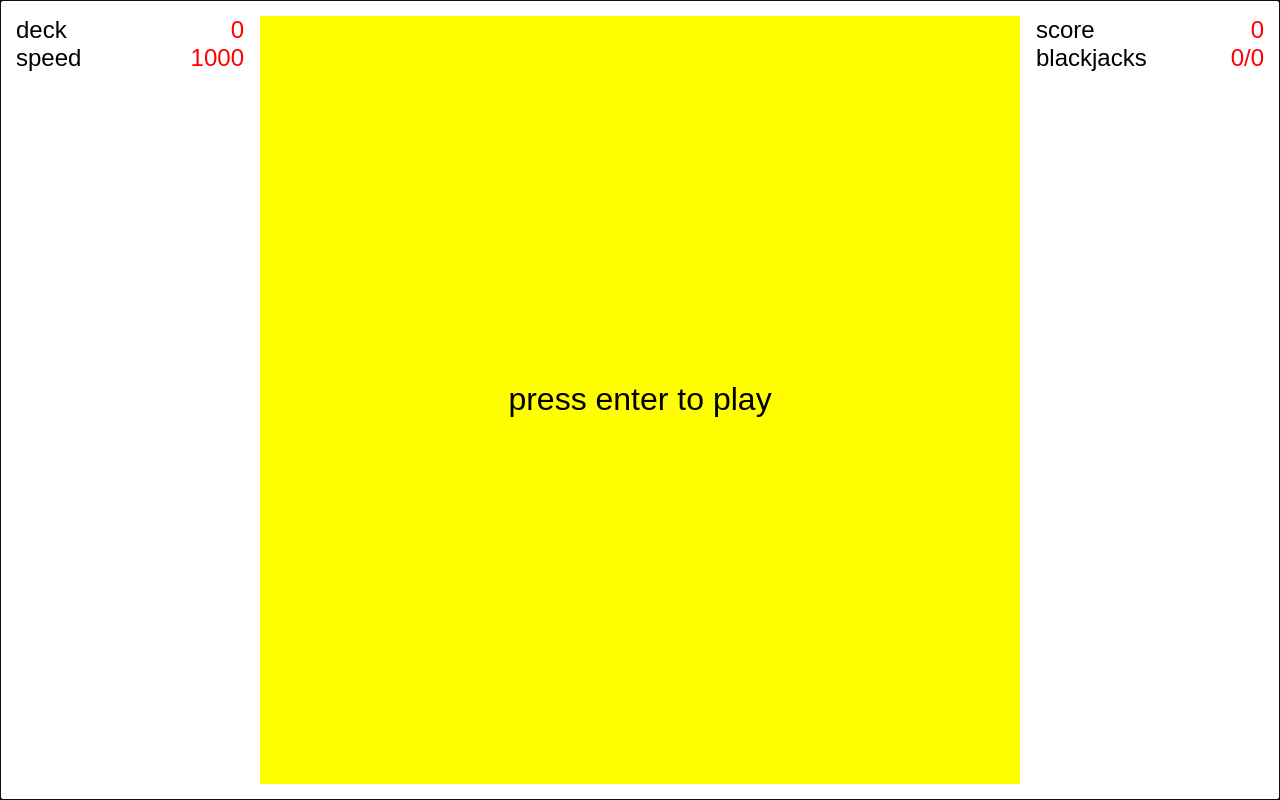
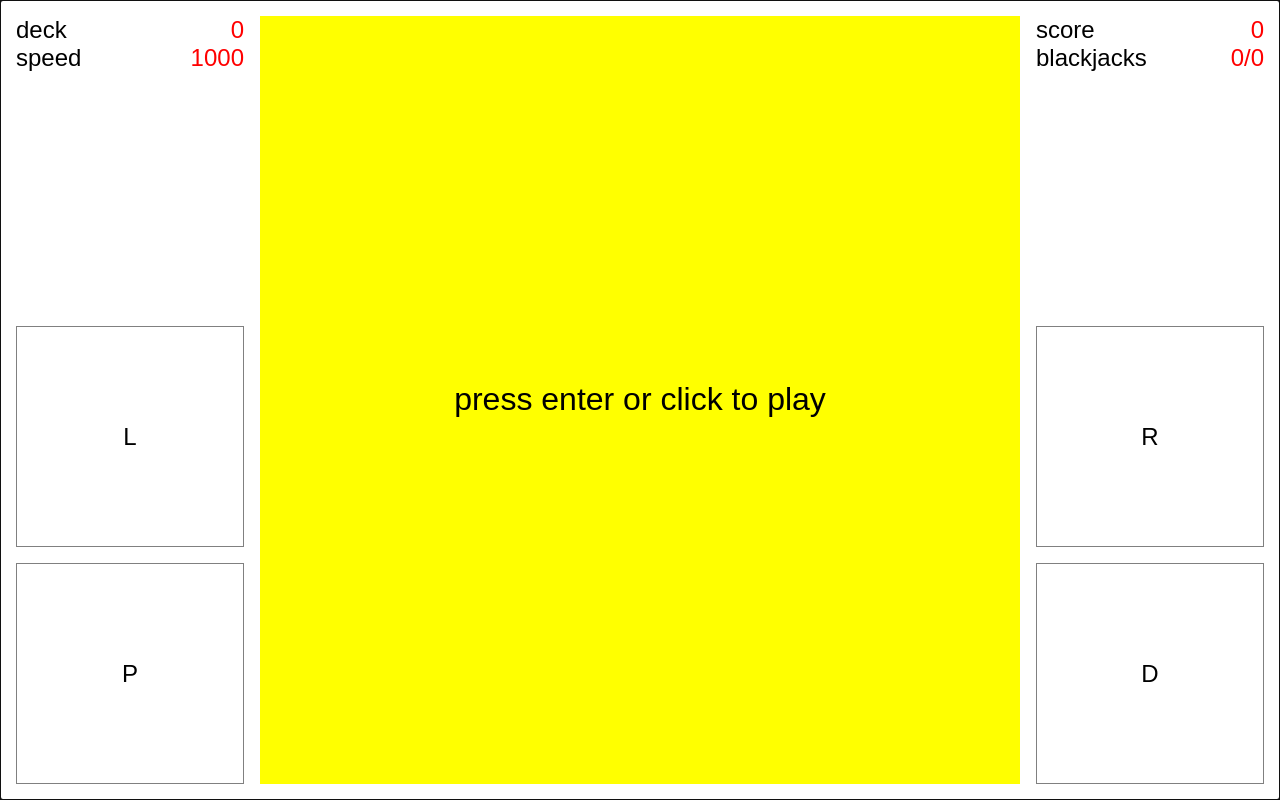
Before and after one commit to pisemsky/cardbrick, a Vue app: page / in a window 1280 px wide. Built offline with nearby package versions, Linux system fonts and the light colour scheme.

Commit message:
Add buttons

```diff
--- a/src/components/GameApp.vue
+++ b/src/components/GameApp.vue
@@ -5,23 +5,23 @@
        @keydown.down.prevent="down()"
        @keydown.right.prevent="right()"
        @keydown.left.prevent="left()">
-    <div class="field">
+    <div class="field" @click.prevent="start()">
       <game-table v-if="state == 'started'"
                   :cards="cards"
                   :blackjack="blackjack"></game-table>
       <game-message v-if="state == 'initial'"
-                    message="press enter to play"></game-message>
+                    message="press enter or click to play"></game-message>
       <game-message v-if="state == 'paused'"
                     message="pause"></game-message>
       <game-message v-if="state == 'stopped'"
                     message="game over"></game-message>
     </div>
-    <div class="status-left">
-      <game-status :mapping="{'deck': deckCount , 'speed': speed}"></game-status>
-    </div>
-    <div class="status-right">
-      <game-status :mapping="{'score': score, 'blackjacks': blackjacks + '/' + levelBlackjacks}"></game-status>
-    </div>
+    <game-status class="status-left" :mapping="{'deck': deckCount , 'speed': speed}"></game-status>
+    <game-status class="status-right" :mapping="{'score': score, 'blackjacks': blackjacks + '/' + levelBlackjacks}"></game-status>
+    <game-button class="button-nw" caption="L" @click.prevent="left()"></game-button>
+    <game-button class="button-ne" caption="R" @click.prevent="right()"></game-button>
+    <game-button class="button-se" caption="D" @click.prevent="down()"></game-button>
+    <game-button class="button-sw" caption="P" @click.prevent="pause()"></game-button>
   </div>
 </template>
 
@@ -30,13 +30,15 @@ import Vue from 'vue'
 import GameTable from './GameTable.vue'
 import GameMessage from './GameMessage.vue'
 import GameStatus from './GameStatus.vue'
+import GameButton from './GameButton.vue'
 
 export default {
   name: 'GameApp',
   components: {
     GameTable,
     GameMessage,
-    GameStatus
+    GameStatus,
+    GameButton
   },
   data: function () {
     return {
@@ -318,10 +320,32 @@ export default {
 .status-left {
   grid-column: 1;
   grid-row: 1;
+  align-self: start;
 }
 
 .status-right {
   grid-column: 3;
   grid-row: 1;
+  align-self: start;
+}
+
+.button-nw {
+  grid-column: 1;
+  grid-row: 2;
+}
+
+.button-ne {
+  grid-column: 3;
+  grid-row: 2;
+}
+
+.button-se {
+  grid-column: 3;
+  grid-row: 3;
+}
+
+.button-sw {
+  grid-column: 1;
+  grid-row: 3;
 }
 </style>
--- /dev/null
+++ b/src/components/GameButton.vue
@@ -0,0 +1,21 @@
+<template>
+  <div class="button" @click="$emit('click', $event)">{{ caption }}</div>
+</template>
+
+<script>
+export default {
+  name: 'GameButton',
+  props: ['caption']
+}
+</script>
+
+<style scoped>
+.button {
+  display: flex;
+  align-items: center;
+  justify-content: center;
+  border: solid 1px gray;
+  font-size: 1.5rem;
+  cursor: pointer;
+}
+</style>
```
